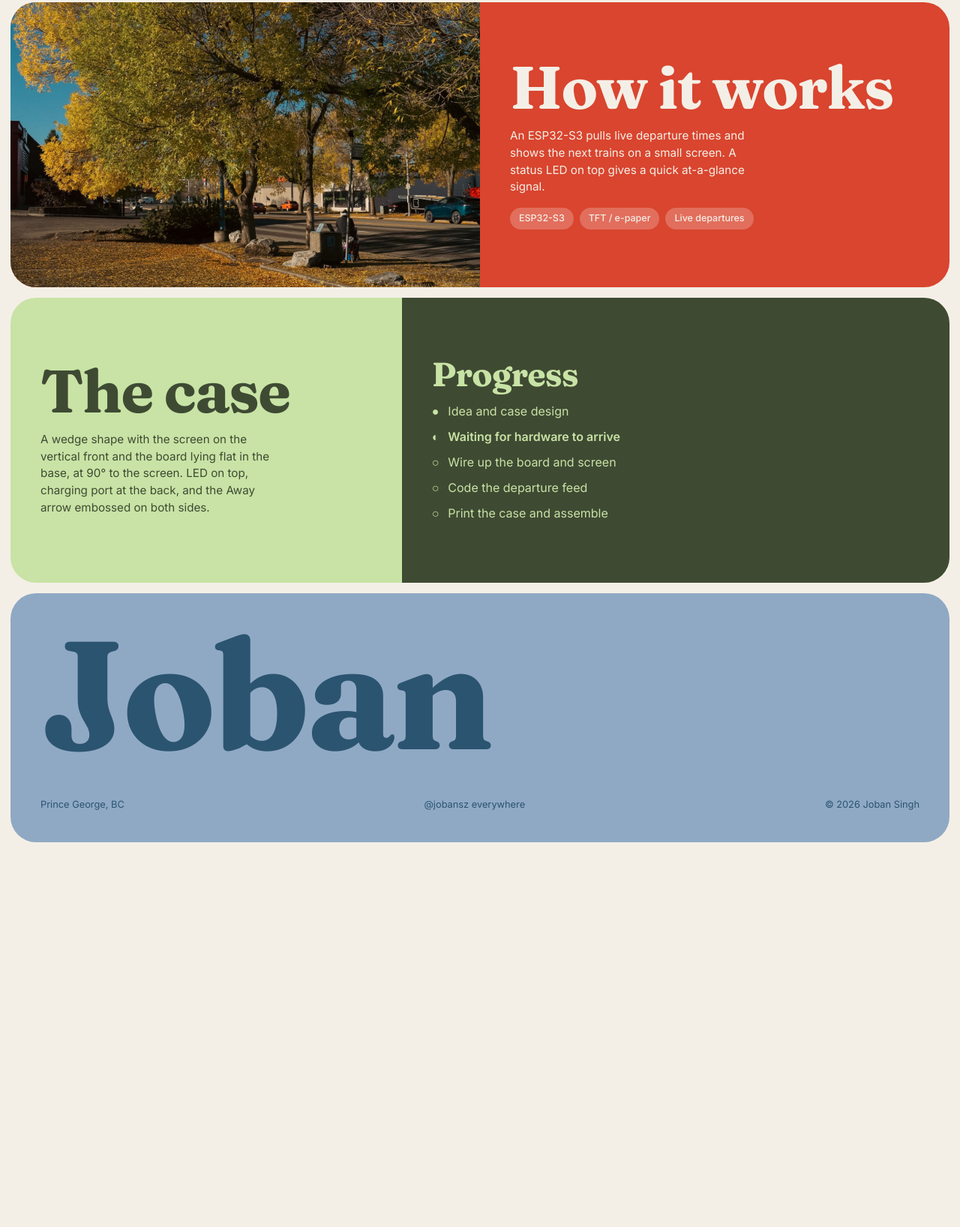
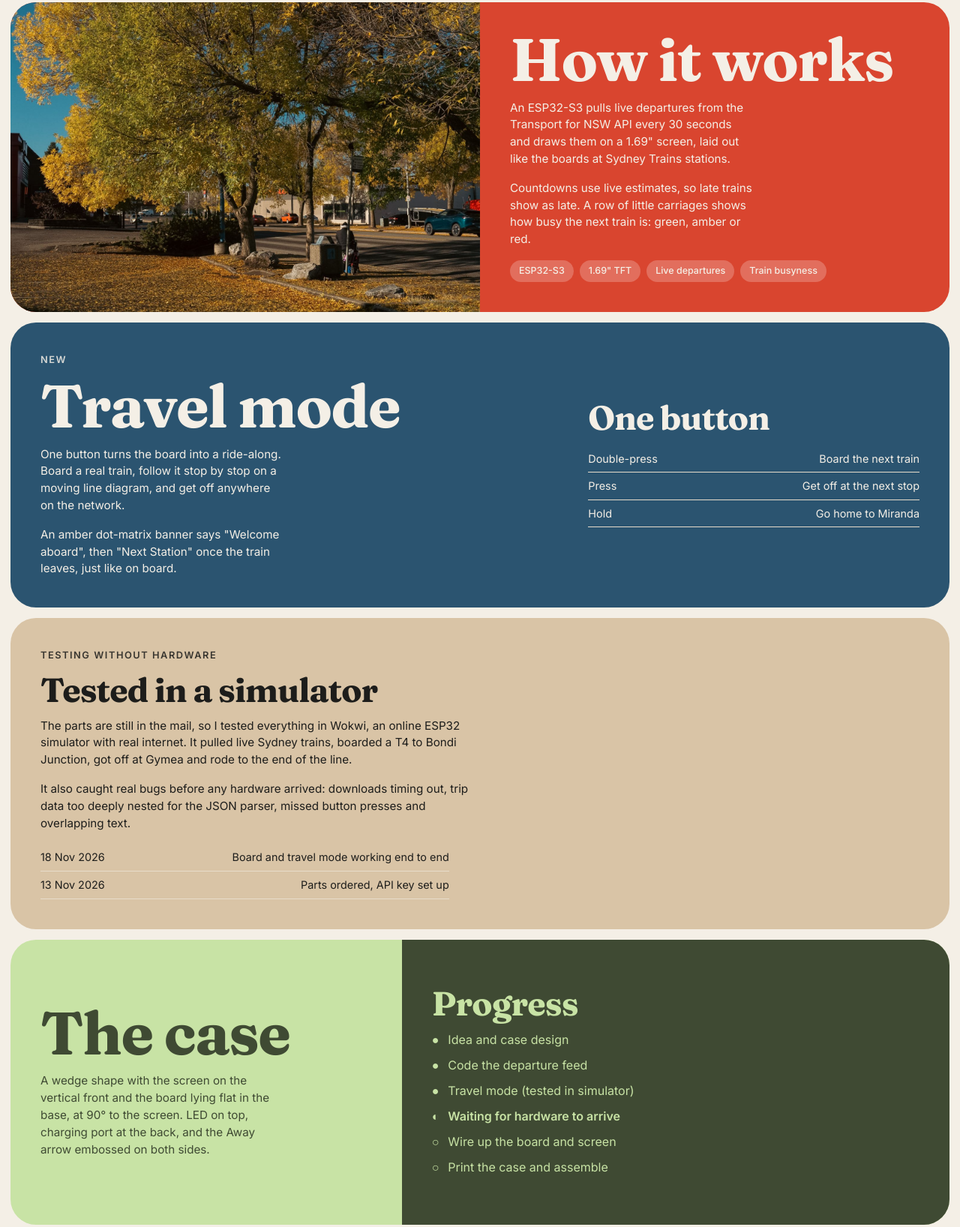
Before and after one commit to Jobansz/joban, a plain HTML site: page away.html in a window 1280 px wide. Shown: the part 603-2239 px from the top of the page at 75% size. Before the commit the page ends 1754 px from the top, so only its background shows below. Drawn offline with Linux system fonts and the light colour scheme.

Commit message:
Update Away page with travel mode and simulator testing
- Status: software working, waiting for hardware
- How it works: live Transport for NSW data, Sydney Trains-style board, busyness carriages
- New Travel mode section with the one-button controls
- New simulator testing section with a short build log
- Progress: departure feed and travel mode done
- Projects card mentions travel mode

Co-Authored-By: Claude Opus 5.5 <noreply@anthropic.com>
Claude-Session: https://claude.ai/code/session_01GyyjMtupy3dR7d1337fszc

```diff
--- a/away.html
+++ b/away.html
@@ -16,7 +16,7 @@
     <span class="eyebrow">Hardware project</span>
     <h1 class="huge">Away</h1>
     <p class="small">A little desk display that shows when the next trains leave Miranda, NSW, so even when you're away from home you can keep an eye on the train.</p>
-    <span class="status">Waiting for hardware</span>
+    <span class="status">Software working · waiting for hardware</span>
   </div>
   <div class="logo-wrap"><img src="images/away-logo.jpg" alt="Away logo: a yellow looping arrow above the word away"></div>
 </section>
@@ -25,8 +25,39 @@
   <div class="photo" style="background-image:url('images/tree.jpg');background-position:center"></div>
   <div class="pad">
     <h2 class="big">How it works</h2>
-    <p class="small">An ESP32-S3 pulls live departure times and shows the next trains on a small screen. A status LED on top gives a quick at-a-glance signal.</p>
-    <div class="chips"><span class="chip">ESP32-S3</span><span class="chip">TFT / e-paper</span><span class="chip">Live departures</span></div>
+    <p class="small">An ESP32-S3 pulls live departures from the Transport for NSW API every 30 seconds and draws them on a 1.69" screen, laid out like the boards at Sydney Trains stations.</p>
+    <p class="small">Countdowns use live estimates, so late trains show as late. A row of little carriages shows how busy the next train is: green, amber or red.</p>
+    <div class="chips"><span class="chip">ESP32-S3</span><span class="chip">1.69" TFT</span><span class="chip">Live departures</span><span class="chip">Train busyness</span></div>
+  </div>
+</section>
+
+<section class="block wide-left navy">
+  <div class="pad">
+    <span class="eyebrow">New</span>
+    <h2 class="big">Travel mode</h2>
+    <p class="small">One button turns the board into a ride-along. Board a real train, follow it stop by stop on a moving line diagram, and get off anywhere on the network.</p>
+    <p class="small">An amber dot-matrix banner says "Welcome aboard", then "Next Station" once the train leaves, just like on board.</p>
+  </div>
+  <div class="pad">
+    <h2 class="med">One button</h2>
+    <ul class="log">
+      <li><span>Double-press</span><span>Board the next train</span></li>
+      <li><span>Press</span><span>Get off at the next stop</span></li>
+      <li><span>Hold</span><span>Go home to Miranda</span></li>
+    </ul>
+  </div>
+</section>
+
+<section class="block full sand">
+  <div class="pad">
+    <span class="eyebrow">Testing without hardware</span>
+    <h2 class="med">Tested in a simulator</h2>
+    <p class="small" style="max-width:60ch">The parts are still in the mail, so I tested everything in Wokwi, an online ESP32 simulator with real internet. It pulled live Sydney trains, boarded a T4 to Bondi Junction, got off at Gymea and rode to the end of the line.</p>
+    <p class="small" style="max-width:60ch">It also caught real bugs before any hardware arrived: downloads timing out, trip data too deeply nested for the JSON parser, missed button presses and overlapping text.</p>
+    <ul class="log" style="max-width:60ch">
+      <li><span>18 Nov 2026</span><span>Board and travel mode working end to end</span></li>
+      <li><span>13 Nov 2026</span><span>Parts ordered, API key set up</span></li>
+    </ul>
   </div>
 </section>
 
@@ -39,9 +70,10 @@
     <h2 class="med">Progress</h2>
     <ul class="steps">
       <li class="done">Idea and case design</li>
+      <li class="done">Code the departure feed</li>
+      <li class="done">Travel mode (tested in simulator)</li>
       <li class="now">Waiting for hardware to arrive</li>
       <li>Wire up the board and screen</li>
-      <li>Code the departure feed</li>
       <li>Print the case and assemble</li>
     </ul>
   </div>
```
Also changed, not shown: projects.html (+2 -2 lines).
